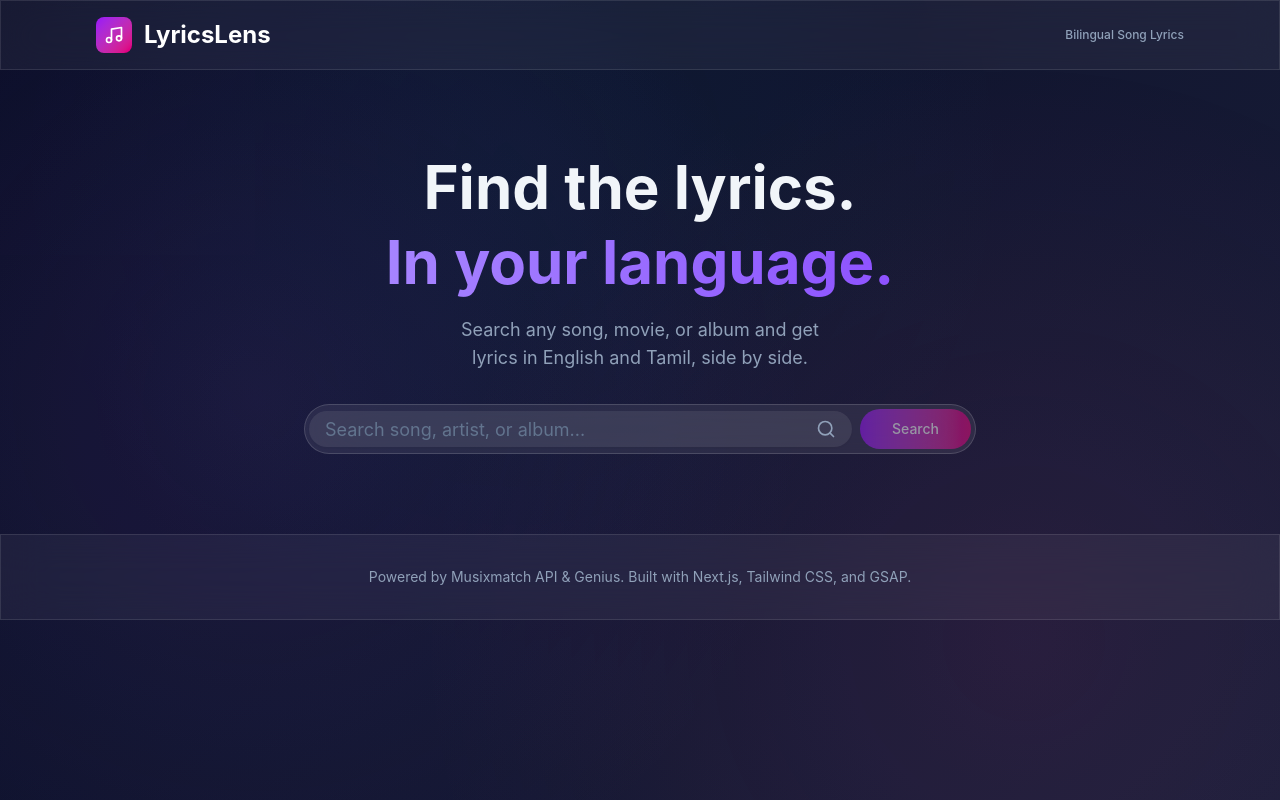
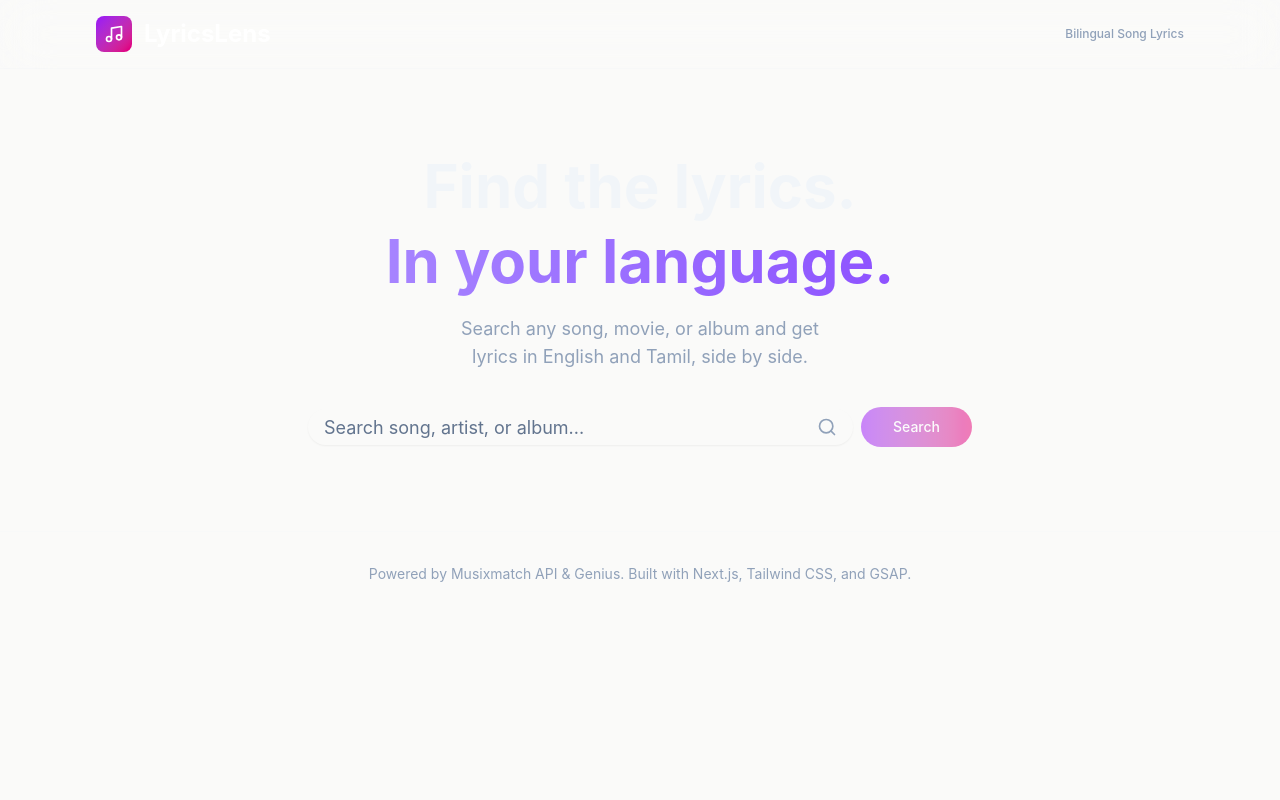
Before and after one commit to chriscs0625/musiclens, a Next.js app: page / in a window 1280 px wide. Built offline with nearby package versions, Linux system fonts and the light colour scheme.

Commit message:
feat(styles): redesign global tokens with warm palette and new fonts

```diff
--- a/app/globals.css
+++ b/app/globals.css
@@ -1,134 +1,23 @@
 @import 'tailwindcss';
+@import url('https://fonts.googleapis.com/css2?family=DM+Serif+Display&family=Plus+Jakarta+Sans:wght@400;500;600&display=swap');
 @import "tw-animate-css";
 
 @custom-variant dark (&:is(.dark *));
 
-/* GSAP Safety Net */
-[data-gsap] {
-  opacity: 1 !important;
-}
+:root {
+  --color-accent-tamil: #E8841A;
+  --color-accent-english: #378ADD;
+  --color-card: #F5F3F0;
+  --color-border: #E2DED9;
 
-:root {
-  --background-solid: #0a0e27;
-  --foreground: #f5f5f7;
-  --card: rgba(255, 255, 255, 0.06);
-  --card-foreground: #f5f5f7;
-  --popover: rgba(255, 255, 255, 0.08);
-  --popover-foreground: #f5f5f7;
-  --primary: #a855f7;
-  --primary-foreground: #ffffff;
-  --secondary: #ec4899;
-  --secondary-foreground: #ffffff;
-  --muted: rgba(255, 255, 255, 0.1);
-  --muted-foreground: #a1a1a6;
-  --accent: #06b6d4;
-  --accent-foreground: #ffffff;
-  --destructive: #ff453a;
-  --destructive-foreground: #ffffff;
-  --border: rgba(255, 255, 255, 0.12);
-  --input: rgba(255, 255, 255, 0.08);
-  --ring: #a855f7;
-}
-
-.dark {
-  --background-solid: #0a0e27;
-  --foreground: #f5f5f7;
-  --card: rgba(255, 255, 255, 0.06);
-  --card-foreground: #f5f5f7;
-  --popover: rgba(255, 255, 255, 0.08);
-  --popover-foreground: #f5f5f7;
-  --primary: #a855f7;
-  --primary-foreground: #ffffff;
-  --secondary: #ec4899;
-  --secondary-foreground: #ffffff;
-  --muted: rgba(255, 255, 255, 0.1);
-  --muted-foreground: #a1a1a6;
-  --accent: #06b6d4;
-  --accent-foreground: #ffffff;
-  --destructive: #ff453a;
-  --destructive-foreground: #ffffff;
-  --border: rgba(255, 255, 255, 0.12);
-  --input: rgba(255, 255, 255, 0.08);
-  --ring: #a855f7;
+  --font-display: 'DM Serif Display', serif;
+  --font-ui: 'Plus Jakarta Sans', sans-serif;
 }
 
 @layer base {
   body {
-    background: linear-gradient(135deg, #0a0e27 0%, #1a1f3a 100%);
-    background-attachment: fixed;
-    color: #f5f5f7;
-  }
-
-  /* Animated gradient background */
-  body::before {
-    content: '';
-    position: fixed;
-    top: 0;
-    left: 0;
-    right: 0;
-    bottom: 0;
-    background:
-      radial-gradient(circle at 20% 50%, rgba(168, 85, 247, 0.1) 0%, transparent 50%),
-      radial-gradient(circle at 80% 80%, rgba(236, 72, 153, 0.1) 0%, transparent 50%),
-      radial-gradient(circle at 40% 20%, rgba(6, 182, 212, 0.05) 0%, transparent 50%);
-    pointer-events: none;
-    z-index: -1;
-    animation: gradientShift 15s ease-in-out infinite;
-  }
-
-  @keyframes gradientShift {
-    0%, 100% {
-      opacity: 1;
-    }
-    50% {
-      opacity: 0.8;
-    }
+    background-color: #FAFAF9;
+    color: #1A1A1A;
+    font-family: var(--font-ui);
   }
 }
-
-/* Smooth scroll behavior */
-html {
-  scroll-behavior: smooth;
-}
-
-/* Glassmorphism utility */
-.glass {
-  background: rgba(255, 255, 255, 0.05);
-  backdrop-filter: blur(20px);
-  -webkit-backdrop-filter: blur(20px);
-  border: 1px solid rgba(255, 255, 255, 0.1);
-}
-
-.glass-strong {
-  background: rgba(255, 255, 255, 0.08);
-  backdrop-filter: blur(30px);
-  -webkit-backdrop-filter: blur(30px);
-  border: 1px solid rgba(255, 255, 255, 0.15);
-}
-
-/* Focus styles for accessibility */
-button:focus-visible,
-input:focus-visible,
-a:focus-visible {
-  @apply outline-2 outline-offset-2;
-  outline-color: var(--primary);
-}
-
-/* Prevent text selection jumps */
-input,
-textarea {
-  background-color: rgba(255, 255, 255, 0.08);
-}
-
-input::selection,
-textarea::selection {
-  background-color: rgba(168, 85, 247, 0.4);
-  color: #f5f5f7;
-}
-
-/* Smooth transitions */
-* {
-  transition-property: background-color, border-color, color, opacity;
-  transition-timing-function: cubic-bezier(0.4, 0, 0.2, 1);
-  transition-duration: 200ms;
-}
```
